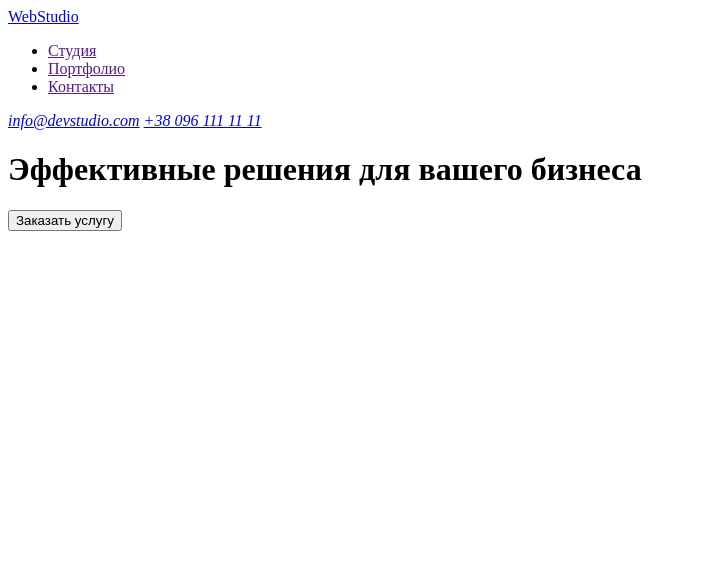
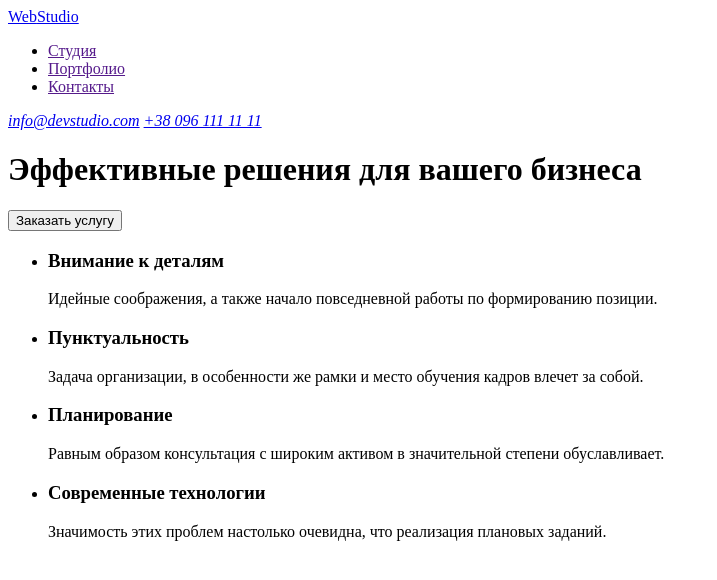
Before and after one commit to NadiaKostiuk/homework1-webstudio, a plain HTML site: page index.html in a window 1280 px wide. Shown: the whole page, without its empty margins (0-717 px from the left). Drawn offline with Linux system fonts and the light colour scheme.

Commit message:
пишет особенности компании

```diff
--- a/index.html
+++ b/index.html
@@ -37,7 +37,28 @@
             <h1>Эффективные решения для вашего бизнеса</h1>
         </div>
         <button type="button">Заказать услугу</button>
-        <section></section>
+        <!--Basic tricks-->
+        <section class="Basic tricks">
+            <ul>
+                <li>
+                    <h3>Внимание к деталям</h3>
+                    <p>Идейные соображения, а также начало повседневной работы по формированию позиции.</p>
+                </li>
+                <li>
+                    <h3>Пунктуальность</h3>
+                    <p>Задача организации, в особенности же рамки и место обучения кадров влечет за собой.</p>
+                </li>
+                <li>
+                    <h3>Планирование</h3>
+                    <p>Равным образом консультация с широким активом в значительной степени обуславливает.</p>
+                </li>
+                <li>
+                    <h3>Современные технологии</h3>
+                    <p>Значимость этих проблем настолько очевидна, что реализация плановых заданий.</p>
+                </li>
+            </ul>
+        </section>
+
     </main>
     <footer></footer>
 </body>
```
